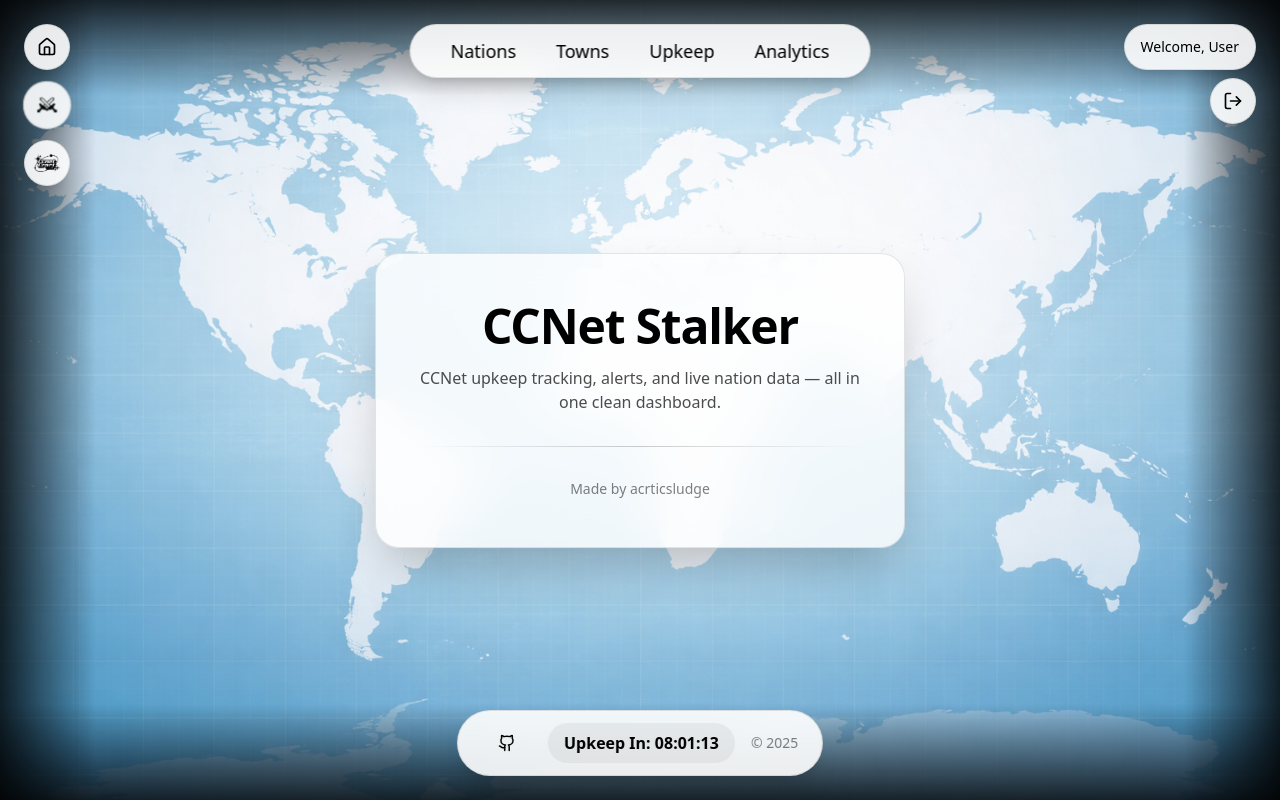
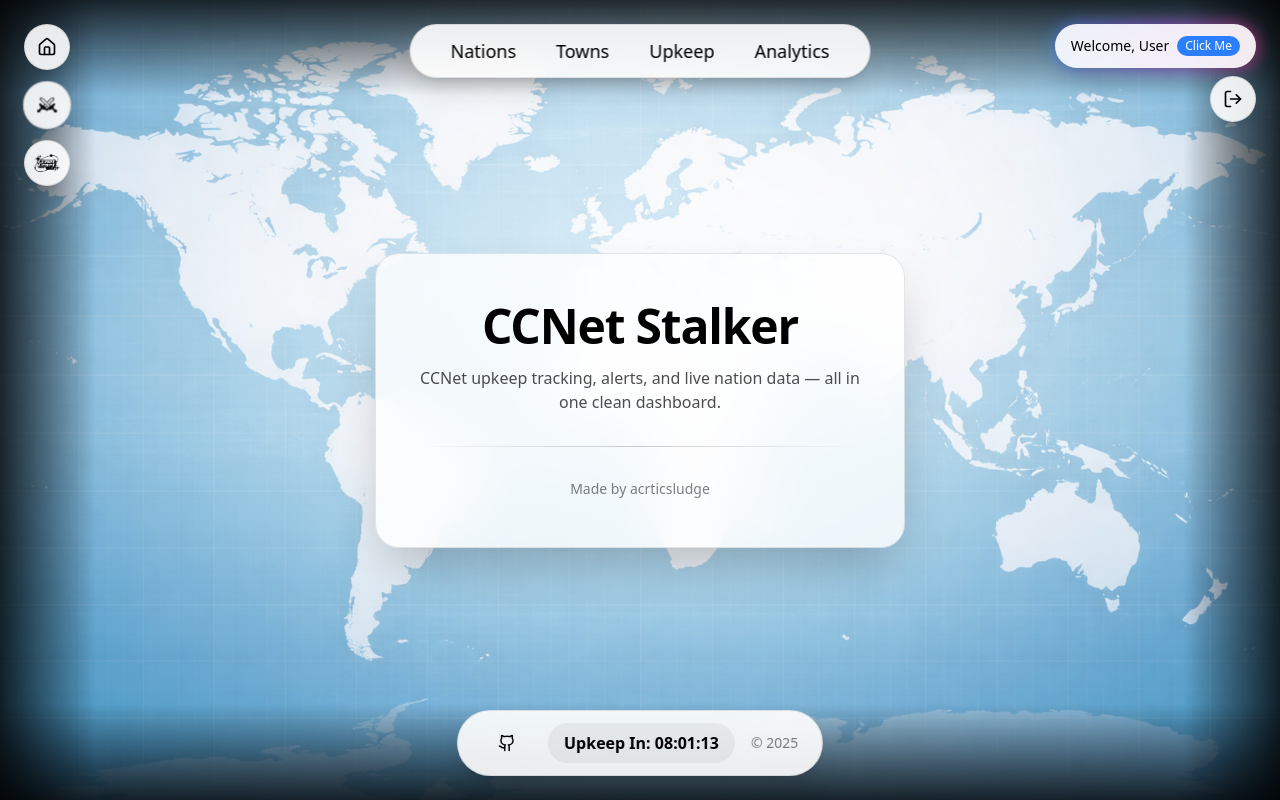
Before and after one commit to acrticsludge/ccnet-stalker, a Next.js app: page / in a window 1280 px wide. Built offline with nearby package versions, Linux system fonts and the light colour scheme; sample sign-in values are in the browser's storage.

Commit message:
added a animated background for the user welcome button to advertise the dashboard implementation.

```diff
--- a/app/NavBar.tsx
+++ b/app/NavBar.tsx
@@ -91,10 +91,25 @@ export default function NavBar() {
       <div className="fixed top-6 right-6 z-50 flex flex-col items-end gap-2">
         {user ? (
           <>
-            <div className="rounded-full border border-black/10 bg-white/90 backdrop-blur px-4 py-3 shadow-xl flex items-center gap-2">
+            {/*<div className="rounded-full border border-black/10 bg-white/90 backdrop-blur px-4 py-3 shadow-xl flex items-center gap-2">
               <span className="text-sm font-medium">
                 <Link href="/dashboard">Welcome, {user?.userid || "User"}</Link>
               </span>
+            </div>*/}
+            <div className="relative">
+              {/* Animated border */}
+              <div className="absolute -inset-0.5 rounded-full bg-gradient-to-r from-blue-500 via-purple-500 to-pink-500 animate-pulse blur-sm opacity-60"></div>
+
+              <div className="relative rounded-full bg-white/90 backdrop-blur px-4 py-3 shadow-xl flex items-center gap-2">
+                <span className="text-sm font-medium">
+                  <Link href="/dashboard">
+                    Welcome, {user?.userid || "User"}
+                  </Link>
+                </span>
+                <span className="text-xs bg-blue-500 text-white px-2 py-0.5 rounded-full">
+                  Click Me
+                </span>
+              </div>
             </div>
 
             <button
```
